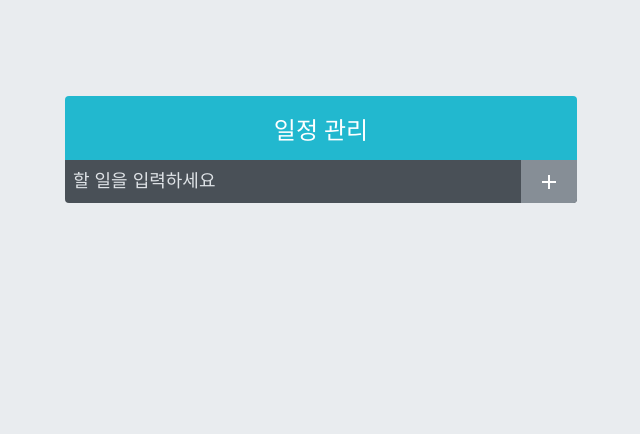
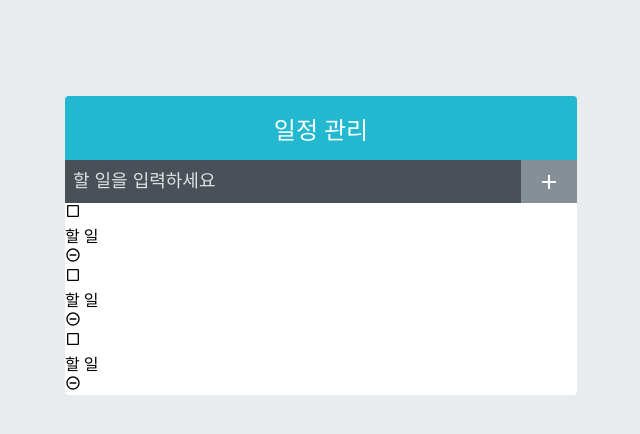
Before and after one commit to heeeun1207/ReactPrac, a React (Create React App) app in the folder todo-app/: page / in a window 1280 px wide. Shown: the top 434 px of the page, without its empty margins (319-959 px from the left). Built offline with nearby package versions, Linux system fonts and the light colour scheme.

Commit message:
TodoList 렌더링

```diff
--- a/todo-app/src/App.js
+++ b/todo-app/src/App.js
@@ -1,10 +1,13 @@
 import TodoInsert from './components/TodoInsert';
 import TodoTemplate from './components/TodoTemplate';
+import TodoList from './components/TodoList';
+
 
 const App = () => {
   return (
     <TodoTemplate>
       <TodoInsert />
+      <TodoList />
     </TodoTemplate>
   );
 };
```
